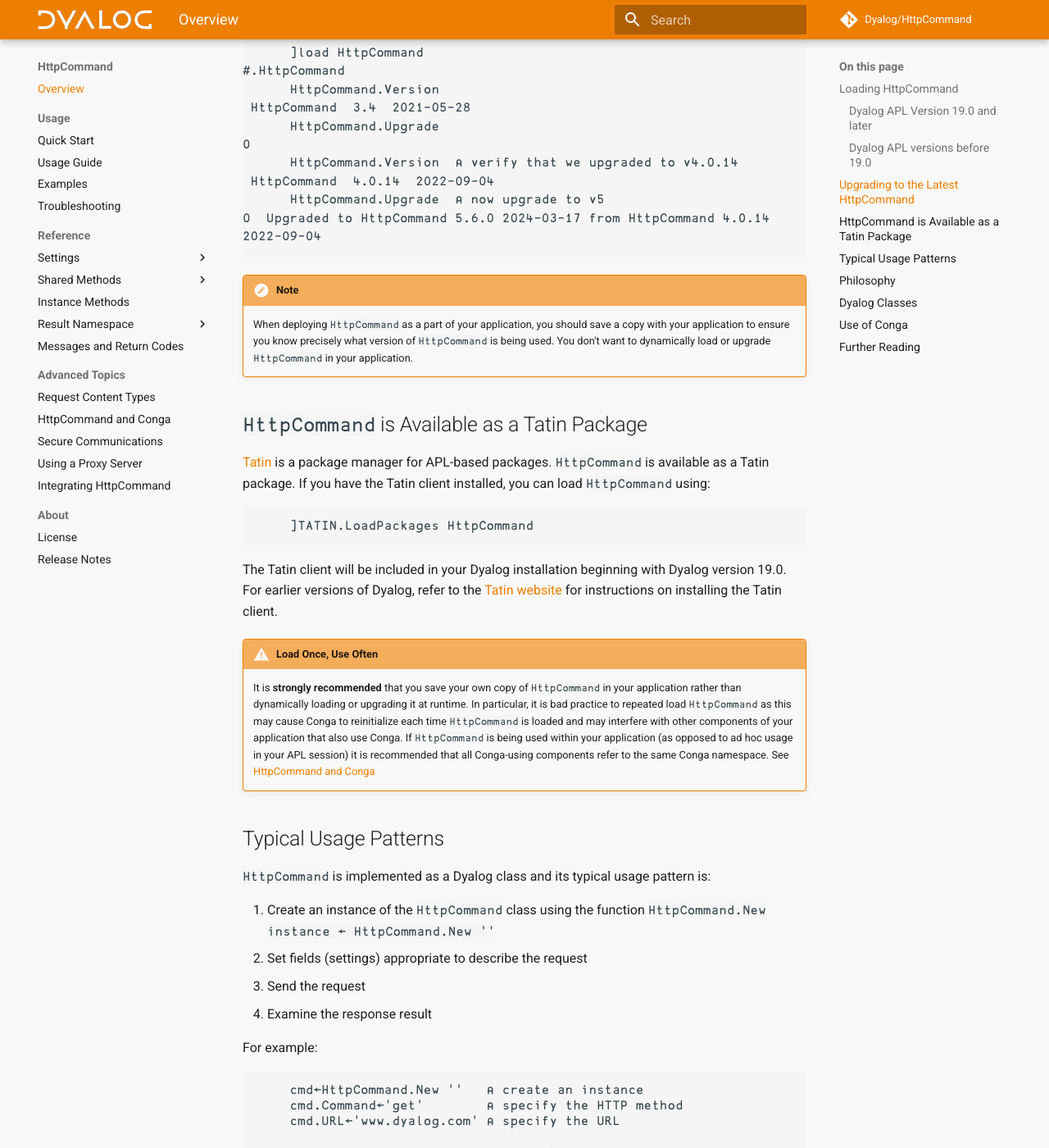
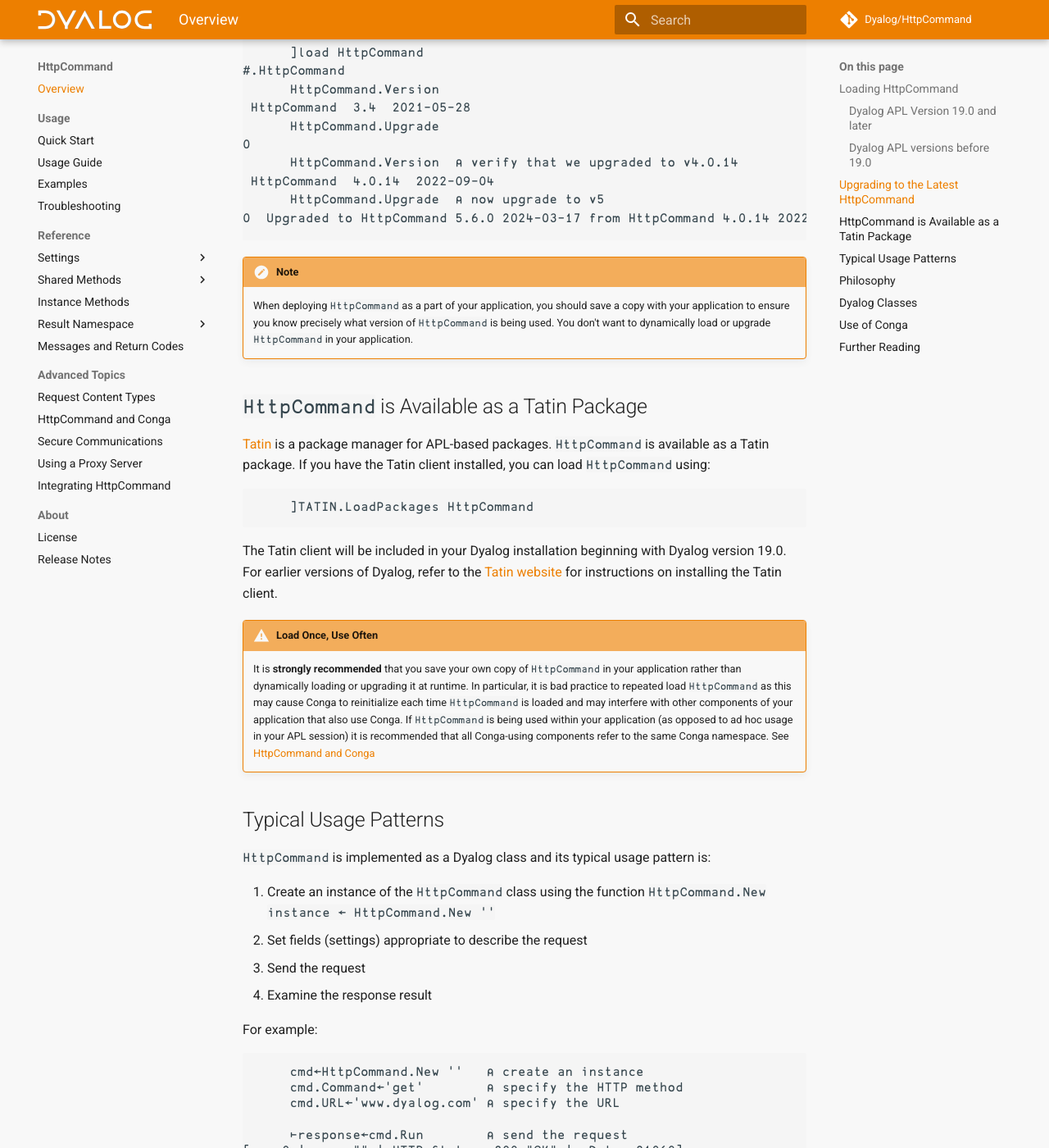
Before and after one commit to Dyalog/HttpCommand, an MkDocs documentation site: the page built from docs/index.md, in a window 1280 px wide and 1400 px high, scrolled down 1412 px. Shown: the whole window at 82% size. Built offline with MkDocs 1.6.1 and Material for MkDocs 9.7.7, drawn with Linux system fonts in a browser that asks for light colours; comment, search, counter and statistics services are not loaded; the version menu is left out.

```diff
--- a/docs/css/main.css
+++ b/docs/css/main.css
@@ -11,7 +11,8 @@ code {
 	font-size: 1em!important;
 	padding-left: 0em!important;
 	padding-right: 0em!important;
-	white-space: pre-wrap;
+	white-space: pre;
+	overflow-x: scroll;
 }
 .md-logo > img{
 	width: 7rem!important;
@@ -62,7 +63,7 @@ pre + pre > code, hr + pre > code {
 	box-shadow: #ED7F00 !important;
 }
 
-.md-typeset .admonition-title {
+.md-typeset :is(.admonition-title, summary){
 	background-color: #F3AD5b !important;
 }
 
```
Also changed, not shown: docs/operational-settings.md (+2 -2 lines).
